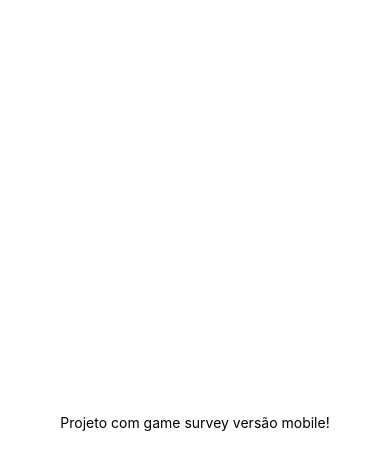
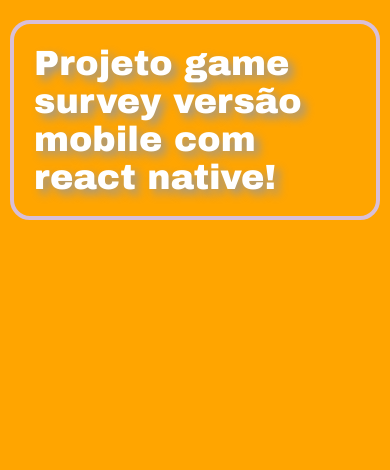
Before and after one commit to rafaelgauderio/java-javascript-games-survey, a React Native app in the folder front-mobile/: screen / in a window 390 px wide. Shown: the top 470 px of the page. Built offline with nearby package versions, Linux system fonts and the light colour scheme.

Commit message:
adding style css react native

```diff
--- a/front-mobile/App.tsx
+++ b/front-mobile/App.tsx
@@ -4,8 +4,8 @@
 export default function App() {
   return (
     <View style={styles.container}>
-      <Text>Projeto com game survey versão mobile!</Text>
-      <StatusBar style="auto" />
+      <Text style={styles.text}>Projeto game survey versão mobile com react native!</Text>
+      <StatusBar style="light" />
     </View>
   );
 }
@@ -13,8 +13,28 @@
 const styles = StyleSheet.create({
   container: {
     flex: 1,
-    backgroundColor: '#fff',
+    backgroundColor: 'orange',
     alignItems: 'center',
-    justifyContent: 'center',
+    justifyContent: 'flex-start',
+    color: 'white',
+
   },
+  text: {
+    display: 'flex',
+    color: 'white',
+    fontSize: 35,
+    fontFamily: 'Arial Black',
+    justifyContent: "center",
+    alignItems: 'center',
+    textShadowColor:'#989898',
+    textShadowOffset:{width: 5, height: 5},
+    textShadowRadius:10,
+    borderWidth: 4,
+    borderColor: "thistle",
+    borderRadius: 20,
+    marginHorizontal: 10,
+    marginVertical: 20,
+    padding: 20,
+
+  }
 });
```
